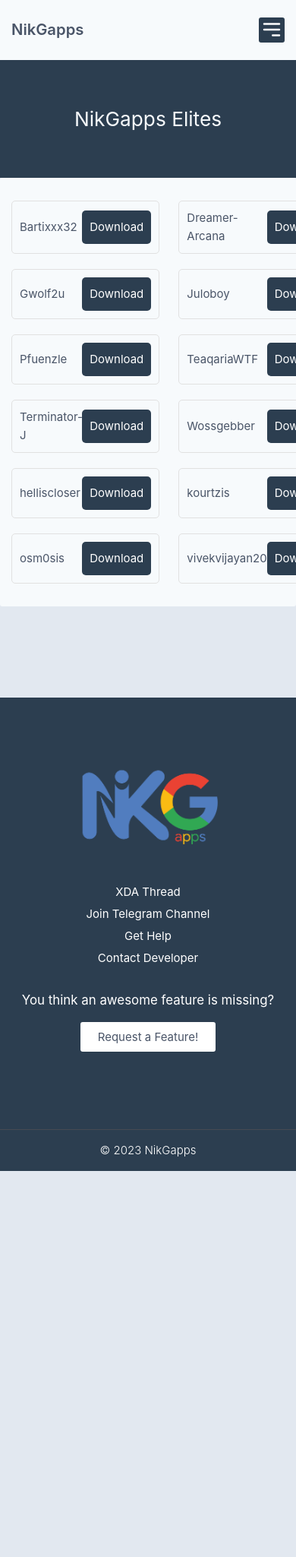
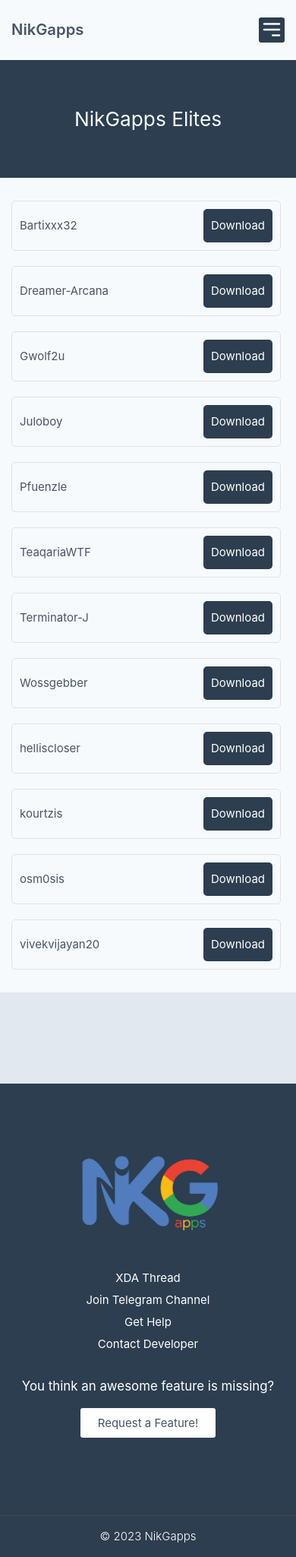
Before and after one commit to nikgapps/nikgapps.github.io, a Jekyll site: the page built from elite.html, in a window 390 px wide. Shown: the whole page at 76% size. Built offline with Jekyll 4.4.1, drawn with Linux system fonts in a browser that asks for light colours; nearby versions of some CDN libraries; before the commit the page ends 1541 px from its top, so only the background shows below that.

Commit message:
Display only 1 column for mobile devices

```diff
--- a/_sass/pages/_elites.scss
+++ b/_sass/pages/_elites.scss
@@ -31,6 +31,6 @@
 /* Mobile styles */
 @media (max-width: 768px) { /* Adjust the breakpoint as needed */
     .elite-grid {
-        grid-template-columns: 1fr 1fr;
+        grid-template-columns: 1fr;
     }
 }
```
